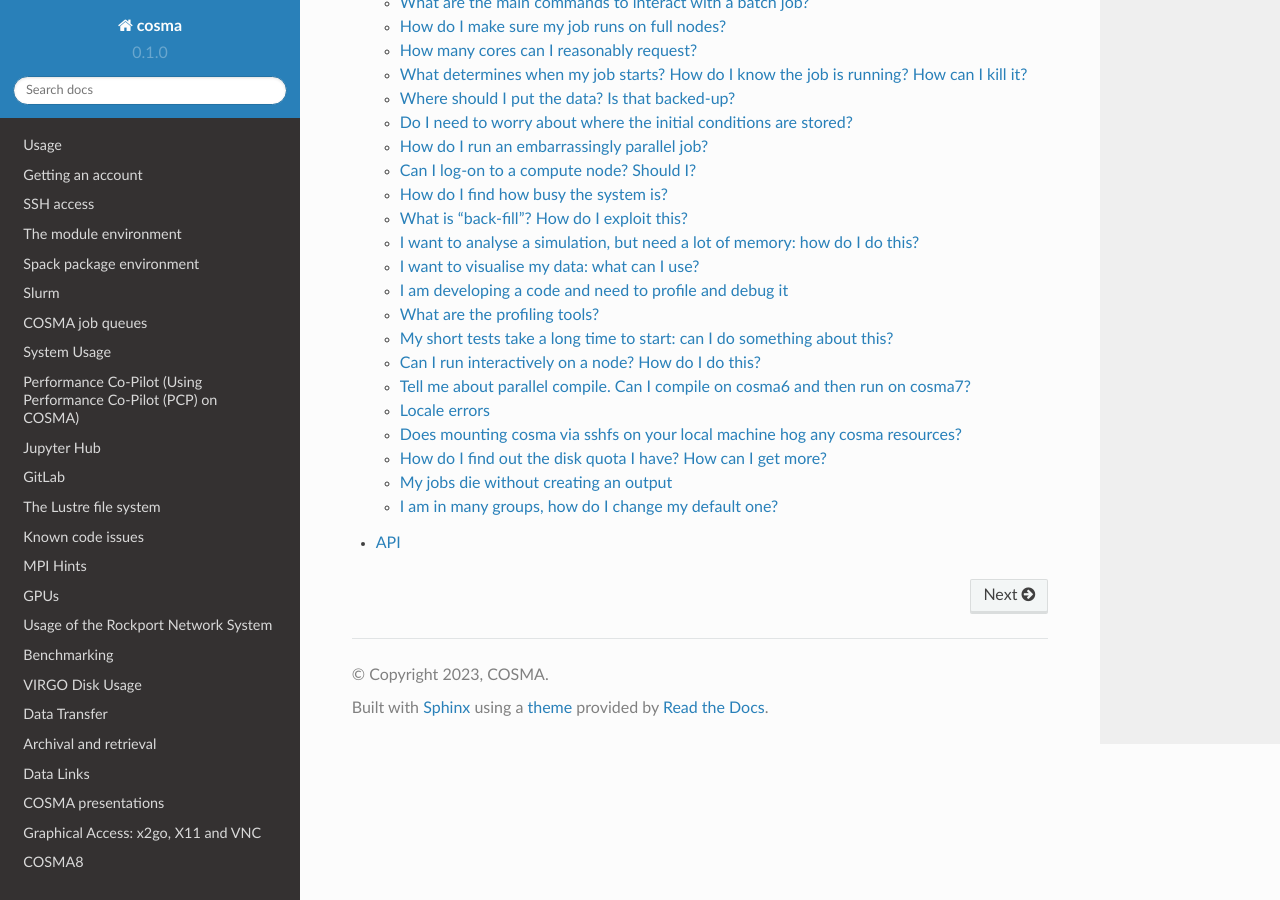
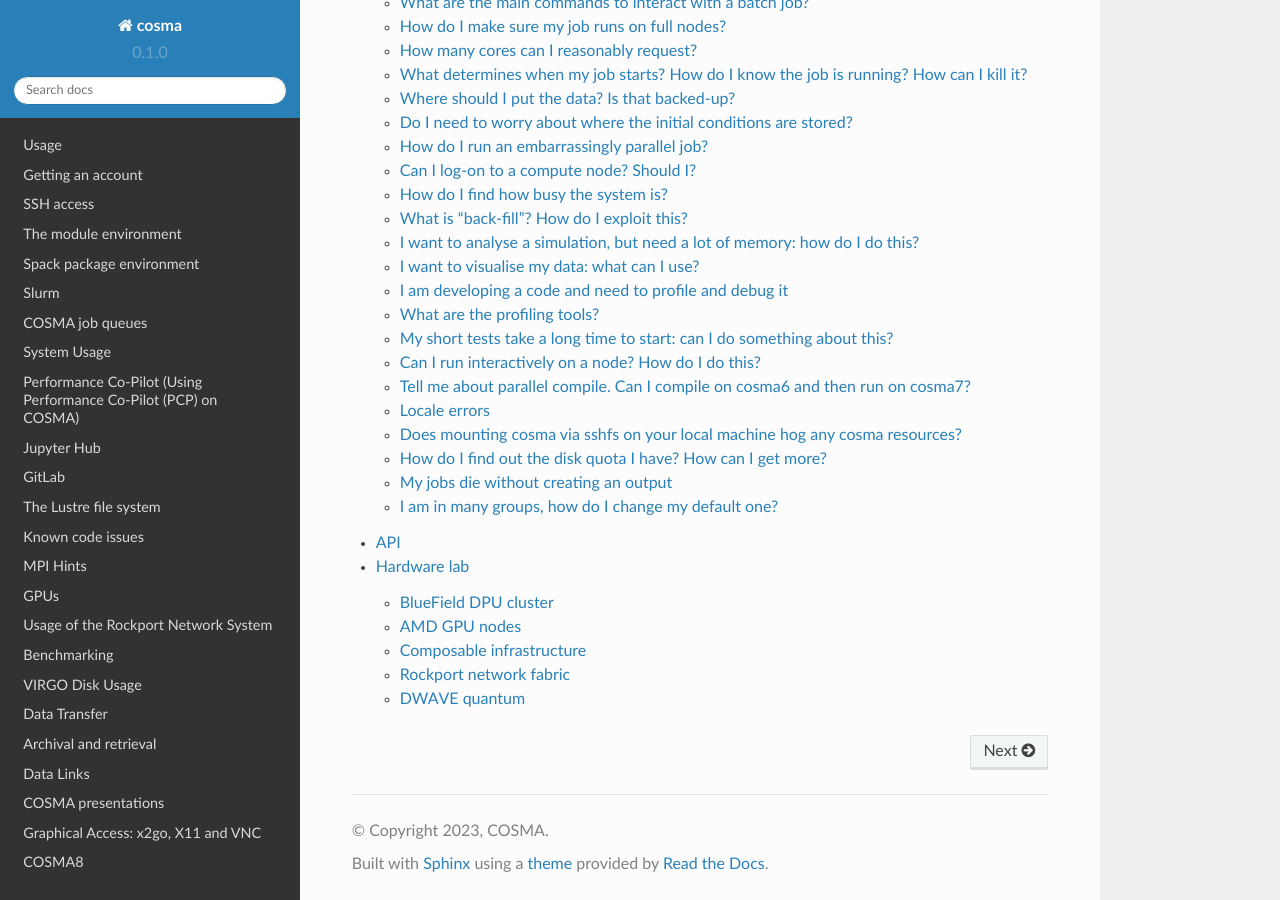
Before and after one commit to agb32/cosmadoc, a Sphinx documentation site: the page built from docs/source/index.rst, in a window 1280 px wide and 900 px high, scrolled down 4682 px. Built offline with Sphinx 7.4.7 and the Read the Docs theme 2.0.0, drawn with Linux system fonts in a browser that asks for light colours; some of the changed lines change nothing that is shown.

Commit message:
added hardwarelab info

```diff
--- /dev/null
+++ b/docs/source/hardwarelab.md
@@ -0,0 +1,23 @@
+# Hardware lab
+
+The COSMA hardware laboratory is used for prototyping and development of new systems and technologies.  Many of the systems tested are readily available for benchmarking.
+
+## BlueField DPU cluster
+
+The BlueField DPU cluster, DINE, is equipped with 24 nodes each containing a NVIDIA BlueField-2 Data Processing Unit, with HDR200 InfiniBand connectivity.  To use this facility submit jobs to the bluefield1 Slurm partition.
+
+## AMD GPU nodes
+
+There are two nodes each with two AMD MI200 GPUs available.  Submit jobs to the cosma8-shm2 partition.  This partition also contains a node with one AMD MI100 GPU.  To specify a particular GPU to submit to, use --exclude or --include.
+
+## Composable infrastructure
+
+COSMA contains a composable GPU and RAM system, attached to login8b and the cosma8-shm queue.  If you need to use these resources in a different configuration, please ask cosma-support.
+
+## Rockport network fabric
+
+The Rockport network fabric is 6D torus network with 100G connectivity, installed as half of COSMA7.  To use this, please submit to the cosma7-rp Slurm partition.
+
+## DWAVE quantum
+
+The ExCALIBUR project funds quantum annealing system access via a DWAVE system, which is administered by COSMA staff.  Please contact cosma-support if you need access.
--- a/docs/source/index.rst
+++ b/docs/source/index.rst
@@ -44,3 +44,4 @@ Contents
    citizenship
    faq
    api
+   hardwarelab
```
